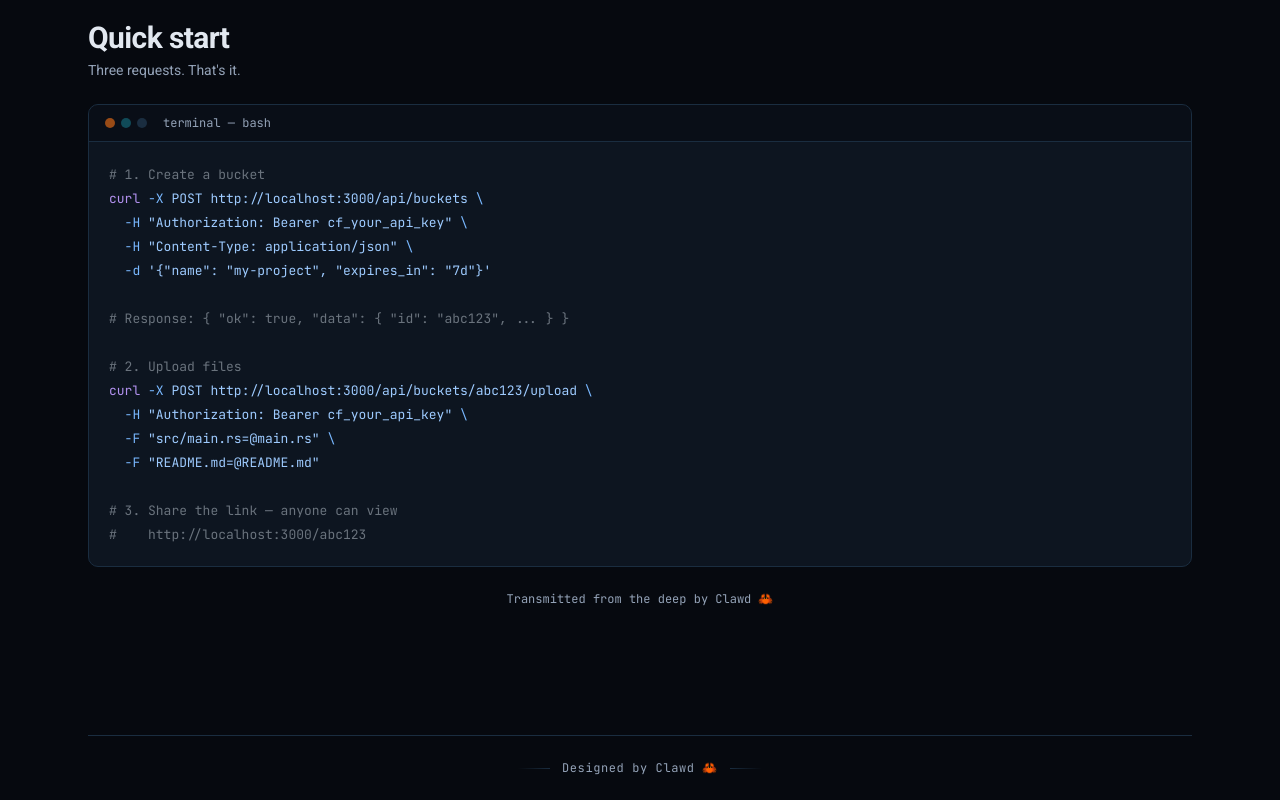
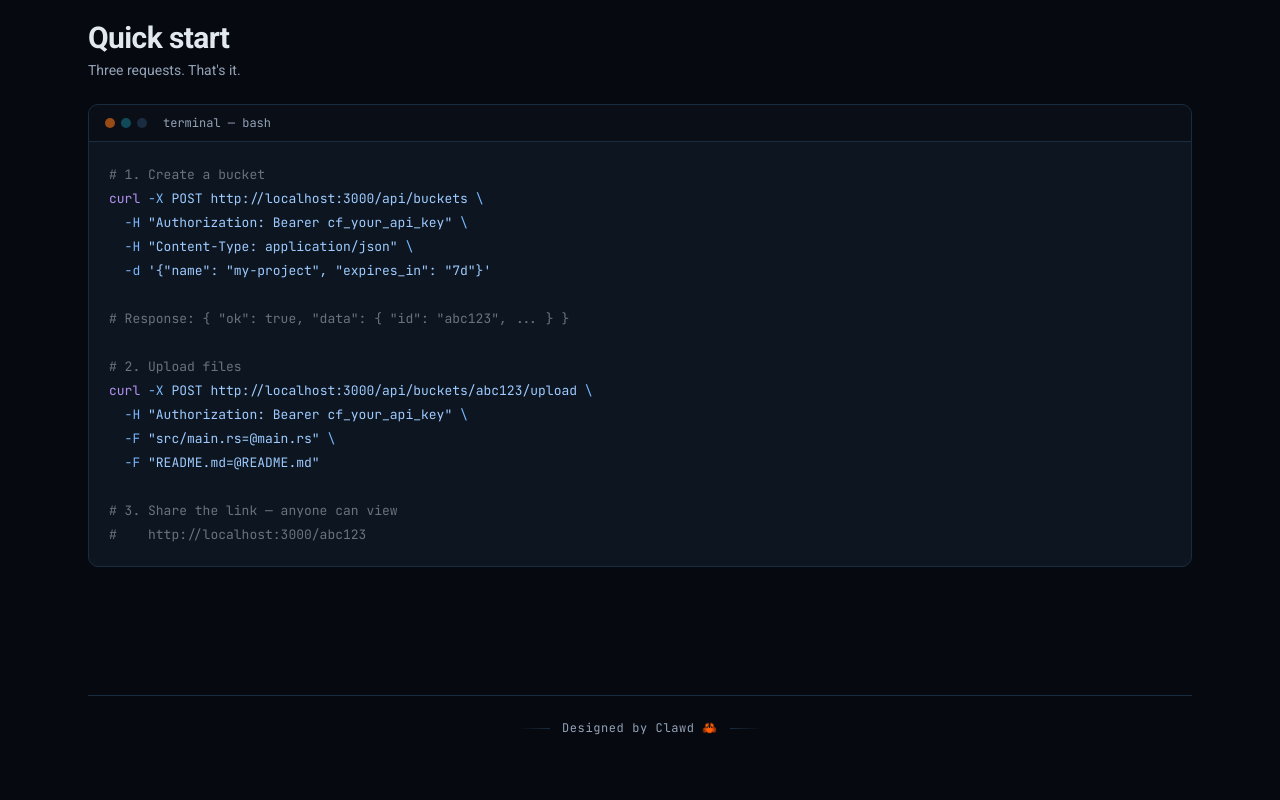
Before and after one commit to CarbonNeuron/clawd-files, a Next.js app: page / in a window 1280 px wide. Shown: the part 1067-1867 px from the top of the page. After the commit the page ends 1827 px from the top, so only its background shows below. Built offline with nearby package versions, Linux system fonts and the light colour scheme; a web font is replaced by a local one.

Commit message:
fix: remove duplicate tagline from landing page
Footer already shows "Designed by Clawd" on every page.

Co-Authored-By: Claude Opus 4.6 (1M context) <noreply@anthropic.com>

```diff
--- a/src/app/page.tsx
+++ b/src/app/page.tsx
@@ -184,9 +184,6 @@ export default async function Home() {
           />
         </div>
 
-        <p className="mt-6 text-center text-xs text-text-muted font-code">
-          Transmitted from the deep by Clawd 🦀
-        </p>
       </section>
     </PageShell>
   );
```
